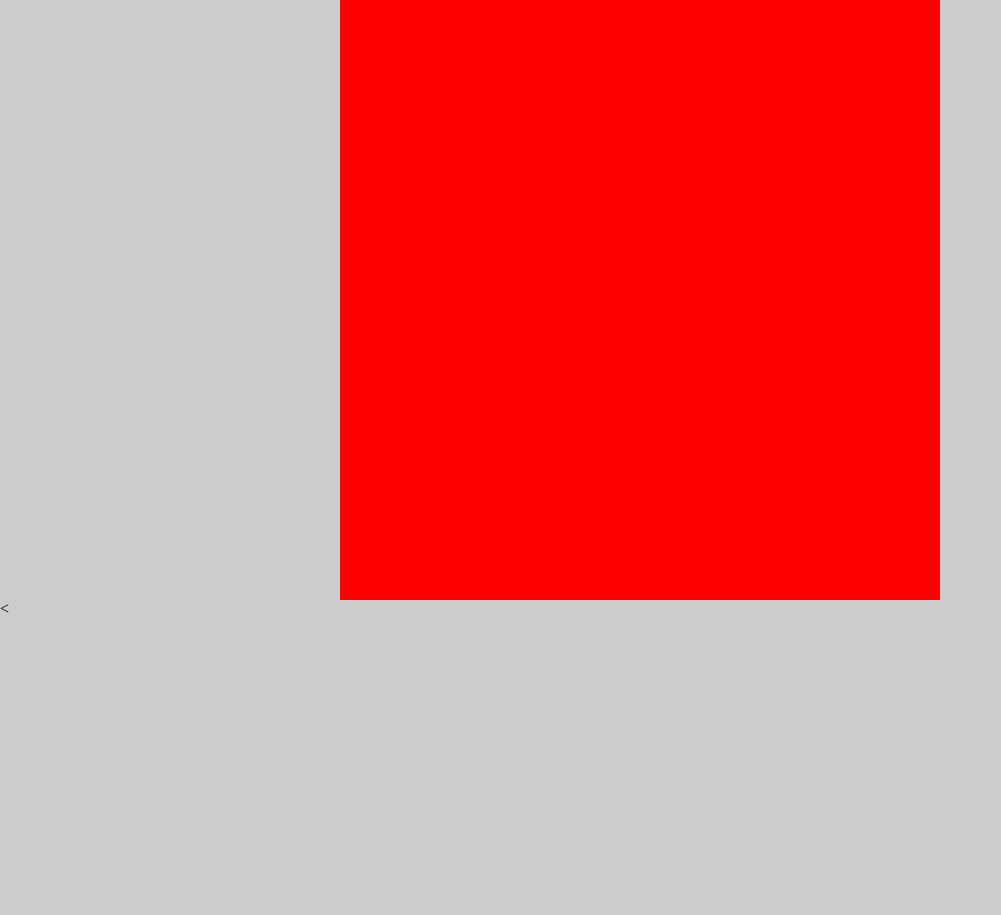
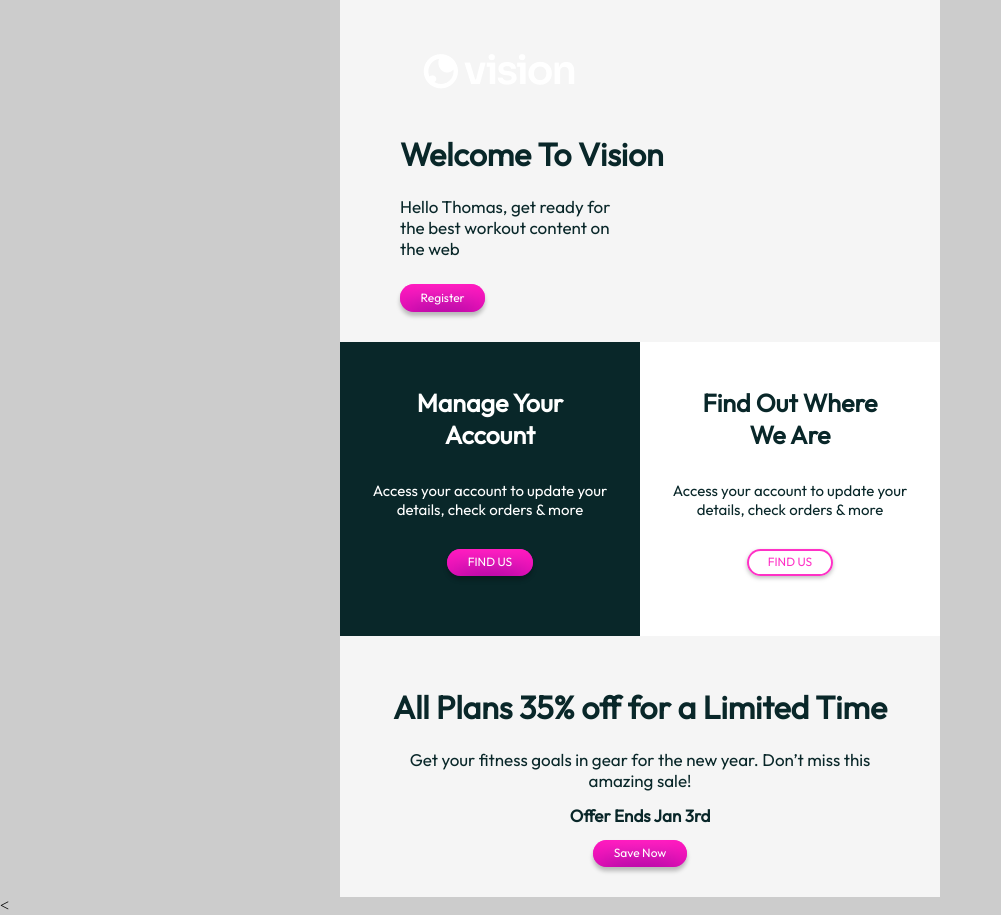
Before and after one commit to debdevs/vision-html-email, a plain HTML site: page index.html in a window 1280 px wide. Shown: the whole page, without its empty margins (0-1001 px from the left). Before the commit the page ends 800 px from the top, so only its background shows below. Drawn offline with Linux system fonts and the light colour scheme.

Commit message:
revise styling for base template

```diff
--- a/index.html
+++ b/index.html
@@ -6,7 +6,12 @@
 <meta name="viewport" content="width=device-width, initial-scale=1.0">
 <title>Modern HTML Email Template</title>
 <style type="text/css">
-	body {
+    @import url('https://fonts.googleapis.com/css2?family=Outfit&display=swap');
+	p, h1,h2, a{
+        font-family: 'Outfit', sans-serif;
+    }
+
+    body {
 		margin: 0;
 		background-color: #cccccc;
 	}
@@ -23,9 +28,123 @@
         max-width: 600px;
         width:100%;
         background-color: red;
-        height:600px;
+
+    }
+    .column{
+
+        width:50%;
+
+        text-align: center;
+        padding-top:5%;
+        padding-bottom: 10%;
+
+        height:100%;
+
+    }
+    .column-1{
+
+        width:100%;
+        padding:5%;
+
+        text-align: center;
+        background: #F5F5F5;
+
     }
 
+    .column-2{
+
+        width:100%;
+        padding:5%;
+        padding-left: 10%;
+        text-align: left;
+        background: #F5F5F5;
+
+}
+
+.column-2 p{
+
+ width:100%;
+ padding:0%;
+ padding-bottom: 5%;
+
+ text-align: left;
+ background: #F5F5F5;
+ max-width: 45%;
+
+}
+    .header-dark{
+        display: inline-block;
+        color:white;
+        font-size: 2rem;
+        padding:5%;
+        max-width: 200px;
+        margin-block-start: 0px;
+        margin-block-end: 0px;
+        font-size: 25px;
+    }
+    .paragraph-dark{
+        margin-top: 15px;
+        text-align: center;
+        color:white;
+        font-size: 90%;
+        padding:5% 5% 10% 5%;
+        margin: 0;
+        font-size: 15px;
+    }
+
+    .paragraph-dark-1{
+        margin-top: 15px;
+        text-align: center;
+
+        font-size: 90%;
+        padding:0% 5% 0% 5%;
+        margin: 0;
+        font-size: 17px;
+    }
+
+    .paragraph-dark-2{
+
+        text-align: center;
+
+
+        font-size: 17px;
+    }
+    .header{
+        display: inline-block;
+        padding:5%;
+        background-color: red;
+        text-align: center;
+        width: 100%;
+    }
+.button-1{
+    background: linear-gradient(180deg, #FF32C6 0%, #85059A 100%);
+    box-shadow: 0px 4px 4px rgba(0, 0, 0, 0.25), inset 0px 4px 35px #FF12BD;
+    border-radius: 35px;
+    padding: 5.55667px 20.5597px 6.668px;
+    color:white;
+    font-size: 12px;
+    /* border:0px solid rgba(128, 128, 128, 0); */
+    display: inline-block;
+    box-sizing: border-box;
+}
+
+.button-2{
+    background: white;
+    filter: drop-shadow(0px 2.22267px 2.22267px rgba(0, 0, 0, 0.25));
+    /* border: 2px solid #FF32C6;  */
+    box-shadow: 0px 0px 0px 2px #FF32C6 inset;
+    border-radius: 35px;
+    padding: 5.55667px 20.5597px 6.668px;
+    color:#FF32C6;
+    font-size: 12px;
+    display: inline-block;
+    box-sizing: border-box;
+}
+
+.top{
+    text-align: center;
+    background: blue;
+}
 </style>
 </head>
 <body>
@@ -34,8 +153,45 @@
     <center class="wrapper">
 
         <table class="main" width: "100%">
+
+            <table class="main" width: "100%">
+                <td class = "column-2">
+                    <img src = "./images/logo.png"/>
+                    <h1 class = "header-dark-center" style = "color:#092729;">Welcome To Vision</h1>
+                    <p class = "paragraph-dark-1" style = "color:#092729;">Hello Thomas, get ready for the best workout content on the web</p>
+
+
+                    <a class = "button-1">Register</a>
+                </td>
+            </table>
+
+
+
+            <table class="main" width: "100%">
             <tr>
-                <td></td>
+                <td class = "column"  style = "background-color: #092729">
+                    <h1 class = "header-dark">Manage Your Account</h1>
+                    <p class = "paragraph-dark">Access your account to update your details, check orders & more</p>
+                    <a class = "button-1">FIND US</a>
+                </td>
+                <td class = "column"  style = "background-color: #fff">
+                    <h1 class = "header-dark" style = "color:#092729;">Find Out Where We Are</h1>
+                    <p class = "paragraph-dark" style = "color:#092729;">Access your account to update your details, check orders & more</p>
+                    <a class = "button-2">FIND US</a>
+
+                </td>
+            </tr>
+        </table>
+            <table class="main" width: "100%">
+                <td class = "column-1">
+                    <h1 class = "header-dark-center" style = "color:#092729;">All Plans 35% off for a Limited Time</h1>
+                    <p class = "paragraph-dark-1" style = "color:#092729;">Get your fitness goals in gear for the new year. Don’t miss this amazing sale!</p>
+                    <h2 class = "paragraph-dark-2" style = "color:#092729;">Offer Ends Jan 3rd</h2>
+
+                    <a class = "button-1">Save Now</a>
+                </td>
+            </table>
+            <tr>
             </tr>
 
         </table>
```
Also changed, not shown: fonts/Outfit-VariableFont_wght.ttf (added), images/logo.png (added).
